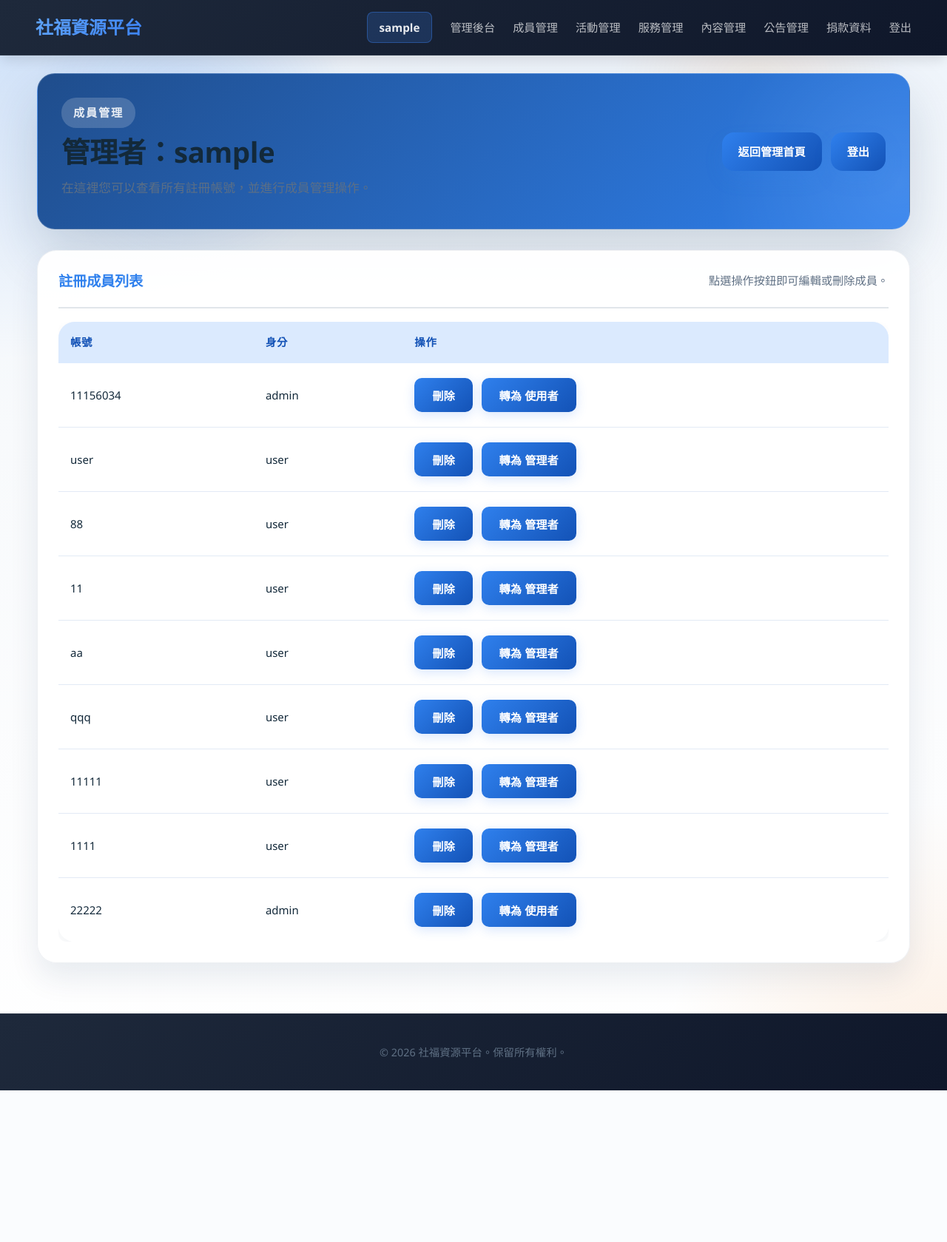
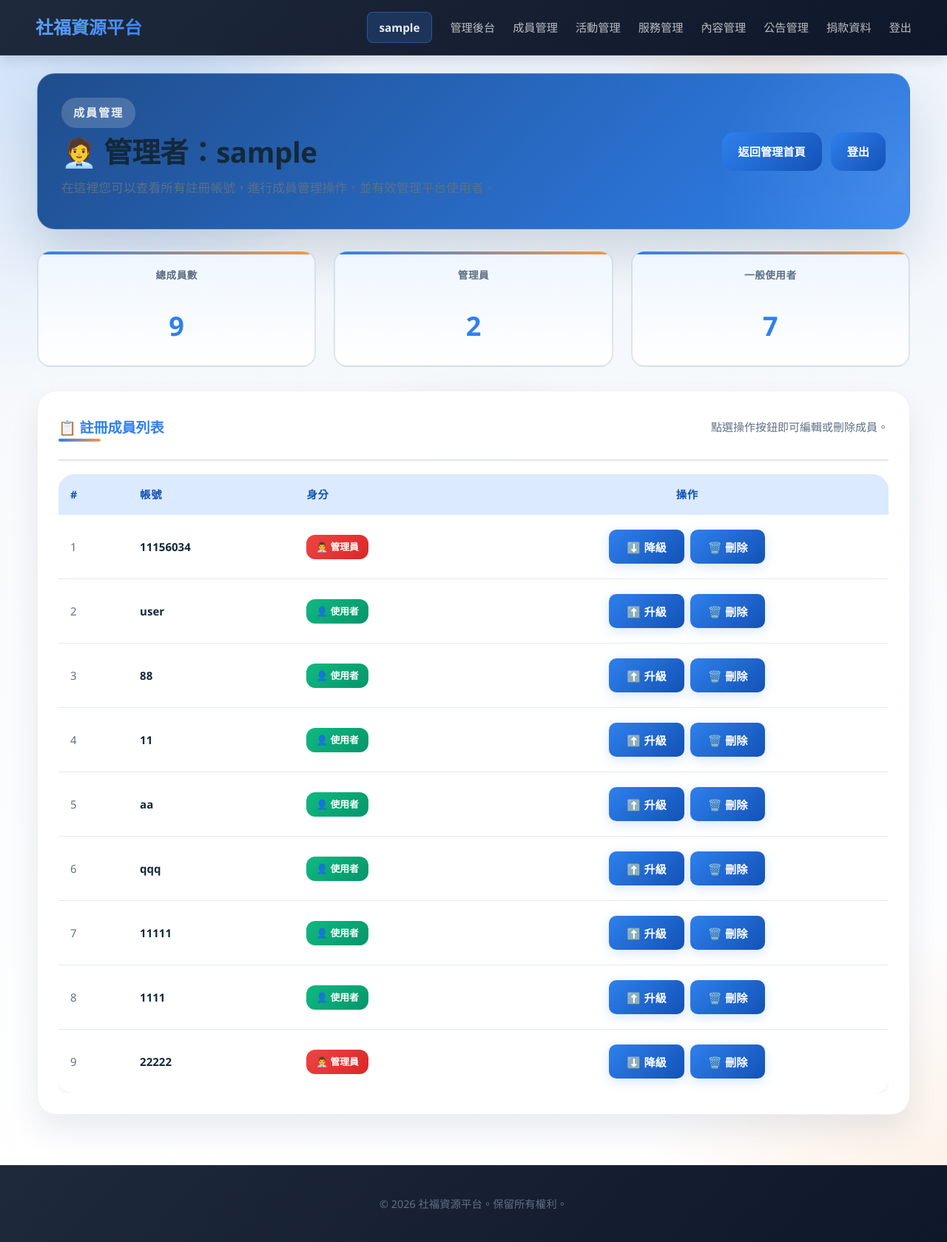
Before and after one commit to HankLee1016/-, a Flask app: page /admin/members in a window 1280 px wide. Shown: the whole page at 74% size. Before the commit the page ends 1474 px from the top, so only its background shows below. Run offline with Flask 3, Linux system fonts and the light colour scheme; the visitor is signed in with stand-in values (Sample User, id 1); some libraries are stand-ins or nearby versions.

Commit message:
成員管理升級

```diff
--- a/templates/members.html
+++ b/templates/members.html
@@ -7,48 +7,91 @@
     <header class="hero-card">
         <div class="hero-copy">
             <span class="eyebrow">成員管理</span>
-            <h1>管理者：{{ username or '管理者' }}</h1>
-            <p>在這裡您可以查看所有註冊帳號，並進行成員管理操作。</p>
+            <h1>🧑‍💼 管理者：{{ username or '管理者' }}</h1>
+            <p>在這裡您可以查看所有註冊帳號，進行成員管理操作，並有效管理平台使用者。</p>
         </div>
         <div class="hero-actions">
             <a class="button" href="/admin">返回管理首頁</a>
-            <a class="button" href="/logout">登出</a>
+            <a class="button button-secondary" href="/logout">登出</a>
         </div>
     </header>
 
+    <!-- 統計資訊 -->
+    {% set admin_count = users|selectattr('role', 'equalto', 'admin')|list|length %}
+    {% set user_count = users|selectattr('role', 'equalto', 'user')|list|length %}
+    <div class="stats-grid">
+        <div class="stat-box">
+            <h3>總成員數</h3>
+            <div class="value">{{ users|length }}</div>
+        </div>
+        <div class="stat-box">
+            <h3>管理員</h3>
+            <div class="value">{{ admin_count }}</div>
+        </div>
+        <div class="stat-box">
+            <h3>一般使用者</h3>
+            <div class="value">{{ user_count }}</div>
+        </div>
+    </div>
+
     <section class="card">
         {% if error %}
-            <div class="message error">{{ error }}</div>
+            <div class="message error">
+                <strong>❌ 錯誤</strong> — {{ error }}
+            </div>
         {% endif %}
         <div class="card-title">
-            <h2>註冊成員列表</h2>
-            <span>點選操作按鈕即可編輯或刪除成員。</span>
+            <h2 class="section-title">📋 註冊成員列表</h2>
+            <p class="text-muted">點選操作按鈕即可編輯或刪除成員。</p>
         </div>
+
+        {% if users %}
             <div class="table-wrapper">
                 <table>
                     <thead>
                         <tr>
+                            <th>#</th>
                             <th>帳號</th>
                             <th>身分</th>
-                        <th>操作</th>
+                            <th style="text-align: center;">操作</th>
                         </tr>
                     </thead>
                     <tbody>
                         {% for member in users %}
                             <tr>
-                            <td>{{ member.username }}</td>
-                            <td>{{ member.role }}</td>
+                                <td class="text-muted">{{ loop.index }}</td>
                                 <td>
+                                    <span class="font-semibold">{{ member.username }}</span>
+                                    {% if member.username == username %}
+                                        <span class="badge badge-info" style="margin-left: 0.5rem;">目前登入</span>
+                                    {% endif %}
+                                </td>
+                                <td>
+                                    {% if member.role == 'admin' %}
+                                        <span class="badge badge-danger">👨‍💼 管理員</span>
+                                    {% else %}
+                                        <span class="badge badge-success">👤 使用者</span>
+                                    {% endif %}
+                                </td>
+                                <td style="text-align: center;">
                                     {% if member.username != username %}
-                                    <form method="post" action="/admin/members/delete/{{ member.username }}" style="display:inline;">
-                                        <button type="submit" class="button">刪除</button>
+                                        <div style="display: flex; gap: 0.5rem; justify-content: center;">
+                                            <form method="post" action="/admin/members/role/{{ member.username }}" style="display:inline;">
+                                                <input type="hidden" name="new_role" value="{{ 'user' if member.role == 'admin' else 'admin' }}">
+                                                <button type="submit" class="button btn-small" title="轉換身分">
+                                                    {% if member.role == 'admin' %}
+                                                        ⬇️ 降級
+                                                    {% else %}
+                                                        ⬆️ 升級
+                                                    {% endif %}
+                                                </button>
                                             </form>
-                                    <form method="post" action="/admin/members/role/{{ member.username }}" style="display:inline; margin-left: 8px;">
-                                        <input type="hidden" name="new_role" value="{{ 'user' if member.role == 'admin' else 'admin' }}">
-                                        <button type="submit" class="button">轉為 {{ '使用者' if member.role == 'admin' else '管理者' }}</button>
+                                            <form method="post" action="/admin/members/delete/{{ member.username }}" style="display:inline;" onsubmit="return confirm('確定要刪除此成員嗎？');">
+                                                <button type="submit" class="button button-danger btn-small">🗑️ 刪除</button>
                                             </form>
+                                        </div>
                                     {% else %}
-                                    <span>目前登入</span>
+                                        <span class="text-muted text-sm">目前登入中</span>
                                     {% endif %}
                                 </td>
                             </tr>
@@ -56,5 +99,10 @@
                     </tbody>
                 </table>
             </div>
+        {% else %}
+            <div class="empty-state">
+                <p class="text-muted">暫無成員資料</p>
+            </div>
+        {% endif %}
     </section>
 {% endblock %}
```
Lines whose indentation alone changed are shown as unchanged.
